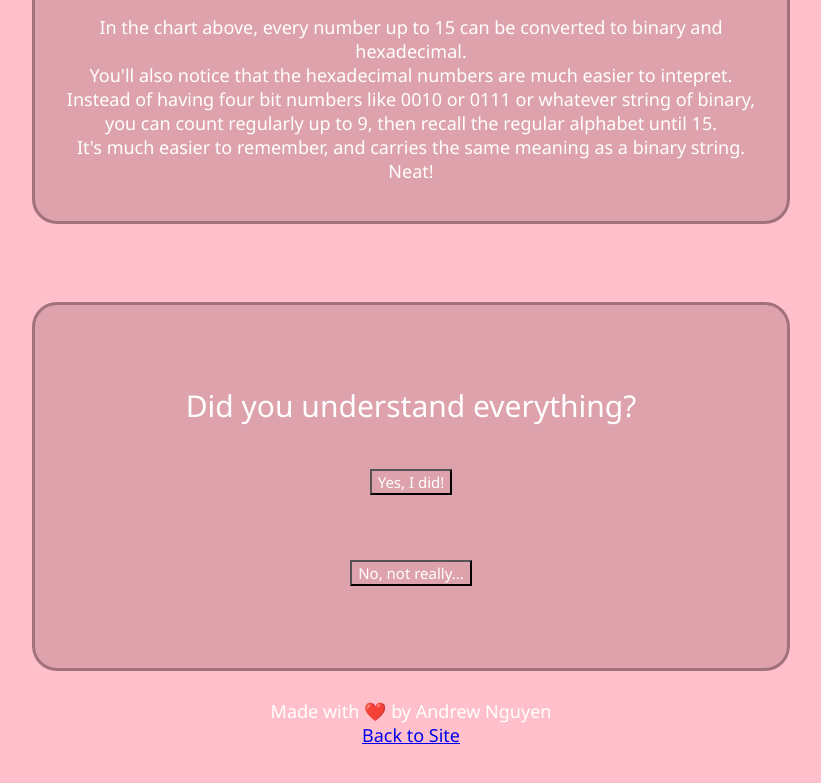
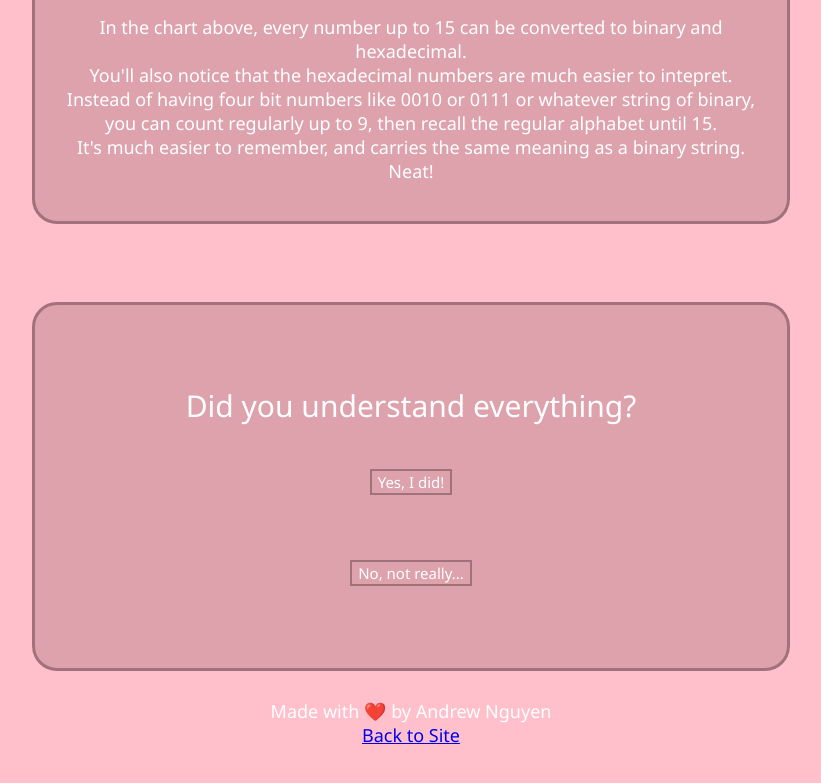
Before and after one commit to Sekihotai/scaling-octo-fiesta, a plain HTML site: page binary/index.html in a window 1280 px wide. Shown: the part 3916-4699 px from the top of the page, without its empty margins (229-1050 px from the left). Drawn offline with Linux system fonts and the light colour scheme.

Commit message:
fixed button again

```diff
--- a/binary/main.css
+++ b/binary/main.css
@@ -173,7 +173,9 @@ img:hover {
     color: white;
     font-family: 'Noto Sans', sans-serif;
     background-color: rgb(221, 162, 172);
-    font-size: 50%
+    font-size: 50%;
+    border-style: solid;
+    border-color: rgb(161, 114, 122)
 
 }
 
```
